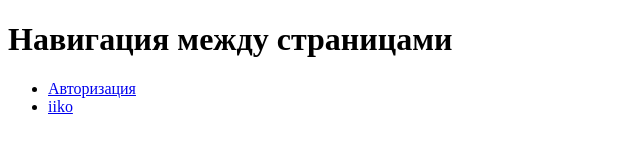
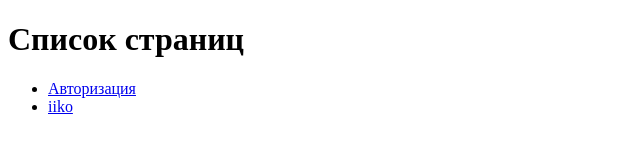
Before and after one commit to turbopypip/khinkalich-html-admin-panel, a plain HTML site: page index.html in a window 1280 px wide. Shown: the whole page, without its empty margins (0-640 px from the left). Drawn offline with Linux system fonts and the light colour scheme.

Commit message:
Changed text in index

```diff
--- a/index.html
+++ b/index.html
@@ -5,7 +5,7 @@
     <title>Admin pages</title>
 </head>
 <body>
-<h1>Навигация между страницами</h1>
+<h1>Список страниц</h1>
 <ul>
   <li>
     <a href="./auth/auth.html">Авторизация</a>
```
